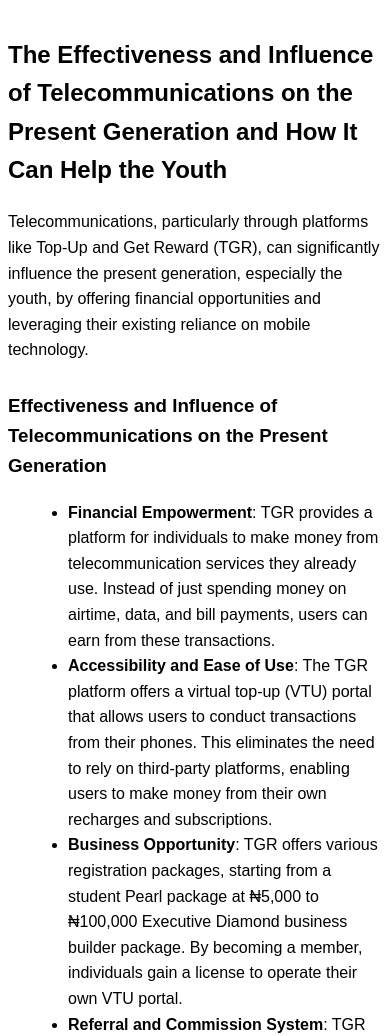
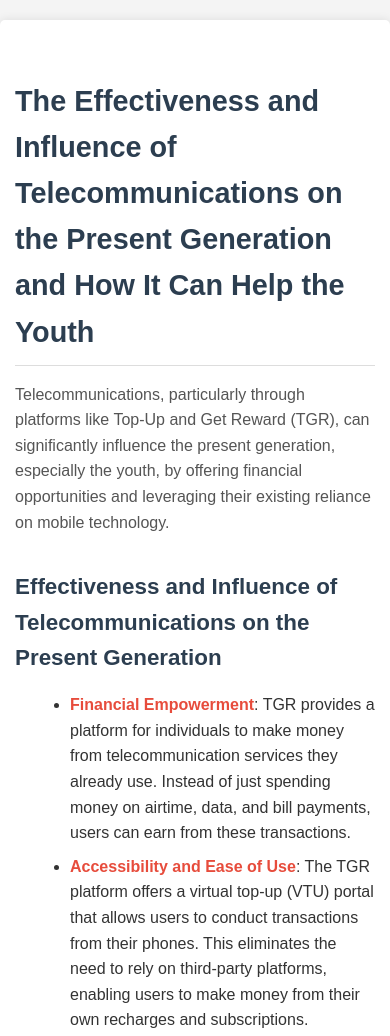
Before and after one commit to DammieOptimus/notes, a plain HTML site: page tgrreport.html in a window 390 px wide. Shown: the top 1036 px of the page. Drawn offline with Linux system fonts and the light colour scheme.

Commit message:
Update tgrreport.html

```diff
--- a/tgrreport.html
+++ b/tgrreport.html
@@ -5,24 +5,99 @@
     <meta name="viewport" content="width=device-width, initial-scale=1.0">
     <title>The Effectiveness and Influence of Telecommunications</title>
     <style>
+        /* General Styles */
         body {
-            font-family: sans-serif;
+            font-family: 'Arial', sans-serif;
             line-height: 1.6;
+            color: #333;
+            margin: 0;
+            background-color: #f4f4f4;
         }
+
+        .container {
+            max-width: 800px;
+            margin: 0 auto;
+            padding: 20px;
+            background-color: #fff;
+            box-shadow: 0 0 10px rgba(0, 0, 0, 0.1);
+            border-radius: 5px;
+            margin-top: 20px;
+            margin-bottom: 20px;
+        }
+
         h2, h3 {
+            color: #2c3e50;
             margin-top: 1.5em;
+            margin-bottom: 0.5em;
+            font-weight: 600;
         }
+
+        h2 {
+            font-size: 2em;
+            border-bottom: 1px solid #ddd;
+            padding-bottom: 10px;
+        }
+
+        h3 {
+            font-size: 1.6em;
+        }
+
+        p {
+            margin-bottom: 1.2em;
+            color: #555;
+        }
+
         ul {
             list-style: disc;
-            margin-left: 20px;
+            margin-left: 30px;
+            margin-bottom: 1.2em;
         }
+
+        li {
+            margin-bottom: 0.5em;
+        }
+
         .highlight {
             font-weight: bold;
+            color: #e74c3c;
+        }
+
+        /* Responsive Design */
+        @media (max-width: 768px) {
+            .container {
+                padding: 15px;
+            }
+
+            h2 {
+                font-size: 1.8em;
+            }
+
+            h3 {
+                font-size: 1.4em;
+            }
+
+            ul {
+                margin-left: 15px;
+            }
+        }
+
+        /* Additional Styles for Readability */
+        ul ul {
+            list-style-type: circle;
+            margin-left: 50px;
+        }
+
+        /* Author styles */
+        .author {
+            text-align: right;
+            font-style: italic;
+            margin-top: 2em;
+            color: #777;
         }
     </style>
 </head>
 <body>
-
+    <div class="container">
         <h2>The Effectiveness and Influence of Telecommunications on the Present Generation and How It Can Help the Youth</h2>
 
         <p>Telecommunications, particularly through platforms like Top-Up and Get Reward (TGR), can significantly influence the present generation, especially the youth, by offering financial opportunities and leveraging their existing reliance on mobile technology.</p>
@@ -65,7 +140,7 @@
             <li>TGR has received commendation from a Minister of Communication and Digital Economy for its impact on lives and for turning people's lives around.</li>
         </ul>
 
-  <br /><br />
-  <p><span class="highlight">Dammie Ayodele, TGR Ambassador</span></p>
+        <p class="author">Dammie Ayodele, TGR Ambassador</p>
+    </div>
 </body>
 </html>
```
Lines whose indentation alone changed are shown as unchanged.
